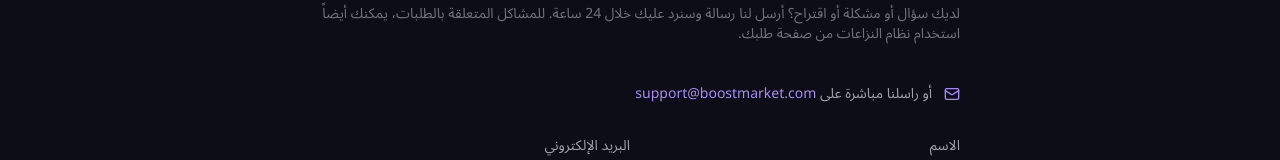
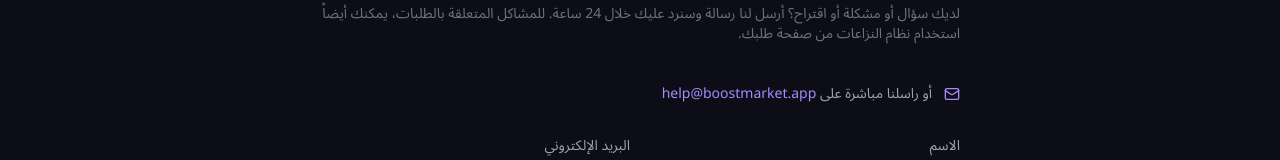
Before and after one commit to mohannad-tawaijri/boostmarket, a Next.js app: page /contact in a window 1280 px wide. Shown: the part 241-401 px from the top of the page. Built offline with nearby package versions, Linux system fonts and the light colour scheme; no server answers.

Commit message:
feat: switch support email to help@boostmarket.app & wire contact form to mailto

```diff
--- a/src/app/contact/page.tsx
+++ b/src/app/contact/page.tsx
@@ -16,6 +16,11 @@ export default function ContactPage() {
 
   const handleSubmit = (e: React.FormEvent) => {
     e.preventDefault();
+    const subject = encodeURIComponent(`[${formData.subject}] — ${formData.name}`);
+    const body = encodeURIComponent(
+      `الاسم: ${formData.name}\nالبريد: ${formData.email}\n\n${formData.message}`
+    );
+    window.location.href = `mailto:help@boostmarket.app?subject=${subject}&body=${body}`;
     setSubmitted(true);
   };
 
@@ -39,8 +44,8 @@ export default function ContactPage() {
         <div className="flex items-center gap-3 mb-8 text-sm text-zinc-400">
           <Mail className="w-4 h-4 text-violet-400" />
           <span>أو راسلنا مباشرة على{" "}
-            <a href="mailto:support@boostmarket.com" className="text-violet-400 hover:underline">
-              support@boostmarket.com
+            <a href="mailto:help@boostmarket.app" className="text-violet-400 hover:underline">
+              help@boostmarket.app
             </a>
           </span>
         </div>
--- a/src/app/disclaimer/page.tsx
+++ b/src/app/disclaimer/page.tsx
@@ -63,7 +63,7 @@ export default function DisclaimerPage() {
 
           <div className="pt-4 border-t border-white/[0.15]">
             <p className="text-zinc-500 text-sm">
-              أسئلة؟ <a href="mailto:support@boostmarket.com" className="text-violet-400 hover:underline">support@boostmarket.com</a>
+              أسئلة؟ <a href="mailto:help@boostmarket.app" className="text-violet-400 hover:underline">help@boostmarket.app</a>
             </p>
           </div>
         </div>
--- a/src/app/help/page.tsx
+++ b/src/app/help/page.tsx
@@ -87,8 +87,8 @@ export default function HelpPage() {
           </p>
           <p className="text-zinc-500 text-sm">
             راسلنا على{" "}
-            <a href="mailto:support@boostmarket.com" className="text-violet-400 hover:underline">
-              support@boostmarket.com
+            <a href="mailto:help@boostmarket.app" className="text-violet-400 hover:underline">
+              help@boostmarket.app
             </a>{" "}
             ونرد عليك خلال 24 ساعة.
           </p>
--- a/src/app/terms/page.tsx
+++ b/src/app/terms/page.tsx
@@ -87,7 +87,7 @@ export default function TermsPage() {
 
           <div className="pt-4 border-t border-white/[0.15]">
             <p className="text-zinc-500 text-sm">
-              أسئلة؟ <a href="mailto:support@boostmarket.com" className="text-violet-400 hover:underline">support@boostmarket.com</a>
+              أسئلة؟ <a href="mailto:help@boostmarket.app" className="text-violet-400 hover:underline">help@boostmarket.app</a>
             </p>
           </div>
         </div>
--- a/src/app/trust-safety/page.tsx
+++ b/src/app/trust-safety/page.tsx
@@ -98,8 +98,8 @@ export default function TrustSafetyPage() {
             <p>
               إذا صادفت شيئاً مشبوهاً — إعلان احتيالي، سلوك مسيء، أو
               أي شيء لا يبدو صحيحاً — راسلنا على{" "}
-              <a href="mailto:support@boostmarket.com" className="text-violet-400 hover:underline">
-                support@boostmarket.com
+              <a href="mailto:help@boostmarket.app" className="text-violet-400 hover:underline">
+                help@boostmarket.app
               </a>. نراجع كل بلاغ يدوياً.
             </p>
           </div>
```
